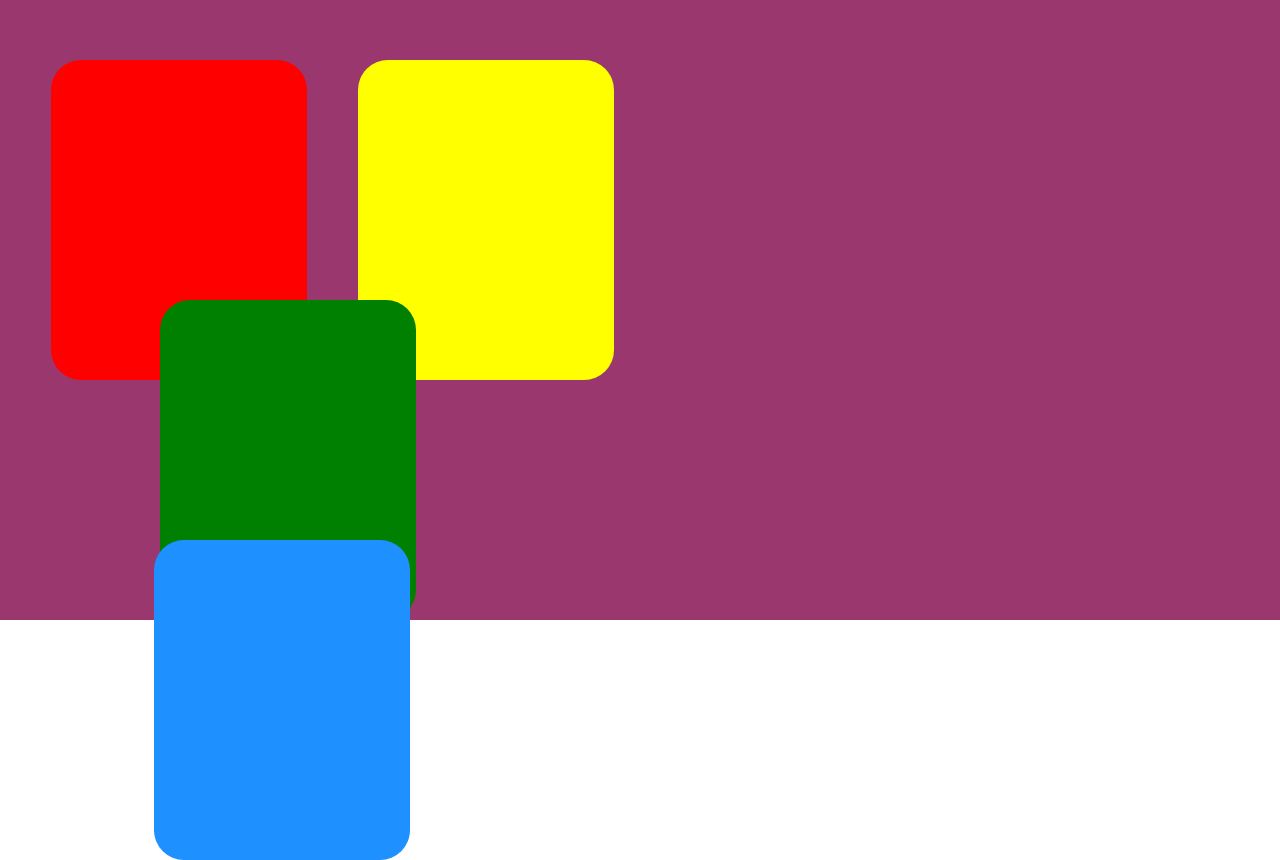
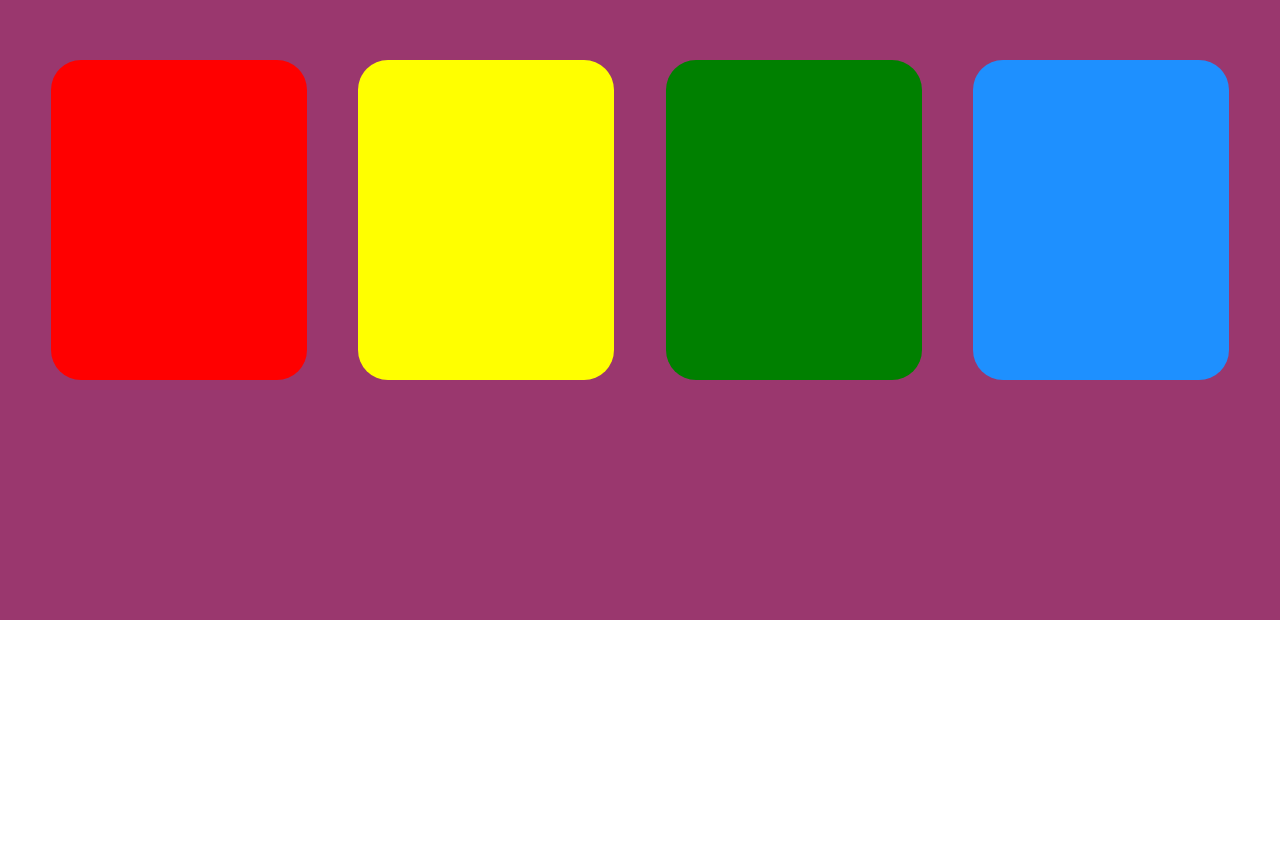
Before and after one commit to Nishars021/FSD, a plain HTML site: page Blog website/index.html in a window 1280 px wide. Shown: the part 180-1040 px from the top of the page. After the commit the page ends 800 px from the top, so only its background shows below. Drawn offline with Linux system fonts and the light colour scheme.

Commit message:
Made changes

```diff
--- a/Blog website/index.html
+++ b/Blog website/index.html
@@ -34,15 +34,15 @@
      .sub3{
  background-color: green;
  position: absolute;
- top:60vh;
- left:20vh;
+ top:30vh;
+ right:28vw;
 
      }
      .sub4{
  background-color: dodgerblue;
  position:absolute;
-left: 12vw;
- top: 90vh;
+right: 4vw;
+ top: 30vh;
      }
     </style>
 </head>
```
